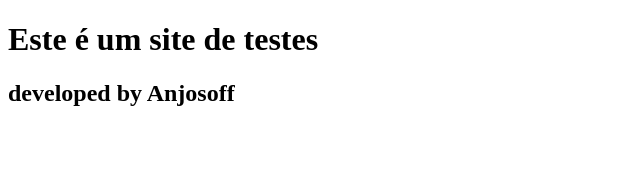
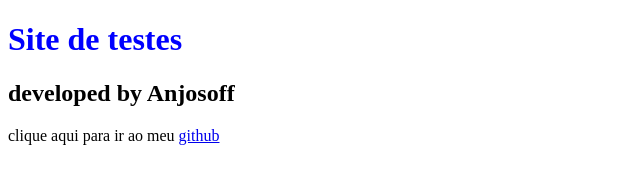
Before and after one commit to anjosoff/uma-pagina, a plain HTML site: page index.html in a window 1280 px wide. Shown: the whole page, without its empty margins (0-640 px from the left). Drawn offline with Linux system fonts and the light colour scheme.

Commit message:
commit 2

```diff
--- a/index.html
+++ b/index.html
@@ -7,8 +7,9 @@
     <link href="style.css" rel="stylesheet" type="text/css" />
   </head>
   <body>
-    <h1> Este é um site de testes </h1>
+    <h1><font color="blue">Site de testes</font></h1>
     <h2> developed by Anjosoff</h2>
+    <p> clique aqui para ir ao meu <a href="https://www.github.com/anjosoff"/>github</a> </p>
     <script src="script.js"></script>
   </body>
 </html>
```
